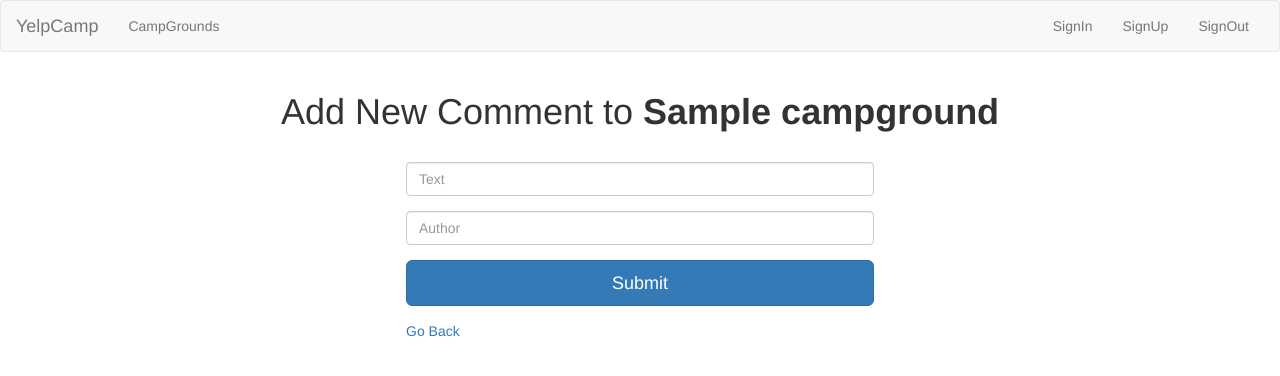
After one commit to gdalal49/yelpCamp, a Node server app: page /campgrounds/600000000000000000000001/comments/new in a window 1280 px wide. The commit adds this page. Shown: the top 376 px of the page. Run offline with Node 20, Linux system fonts and the light colour scheme; tables that the repository leaves empty hold one stand-in row (values such as "Sample post"); some libraries are stand-ins or nearby versions.

Commit message:
Added Models and Comment System

```diff
--- a/app.js
+++ b/app.js
@@ -1,87 +1,104 @@
-const express    = require("express"),
-      app        = express(),
-      bodyParser = require("body-parser"),
-      mongoose   = require('mongoose');
-
-mongoose.connect('mongodb://localhost:27017/yelp_camp', {
+const express = require("express"),
+    app = express(),
+    bodyParser = require("body-parser"),
+    mongoose = require("mongoose");
+//APP CONFIG
+mongoose.connect('mongodb://localhost:27017/yelp-camp', {
     useNewUrlParser: true,
     useUnifiedTopology: true
 }).then(() => console.log('Connected to DB!')).catch(error => console.log(error.message));
 
-//Scema Setup
-var campgroundSchema = new mongoose.Schema({
-    name: String,
-    image: String,
-    description: String
-});
+const Campground = require("./models/campground");
+const Comment = require("./models/comment");
 
-var Campground = mongoose.model("Campground",campgroundSchema);
-// Campground.create(
-//     {
-//         name: "Mt Abu",
-//         image: "https://images.pexels.com/photos/2398220/pexels-photo-2398220.jpeg?auto=compress&cs=tinysrgb&h=350",
-//         description: "This is located in mout Abu, 100KMs away from udaipur. It has a beutiful sunset point."
-//     }, function(err, campground){
-//         if(err){
-//             console.log(err);
-//         }else{
-//             console.log("Newly Created Campground");
-//         }
-
-//     }
-// );
-app.use(bodyParser.urlencoded({extended: true}));
-
+app.use(bodyParser.urlencoded({ extended: true }));
 app.set("view engine", "ejs");
 
-app.get("/", function(req, res){
+
+//Landing Route
+app.get("/", function (req, res) {
     res.render("landing");
 });
 
 //INDEX Route
-app.get("/campgrounds", function(req, res){
-    Campground.find({}, function(err, allCampgrounds){
-        if(err){
+app.get("/campgrounds", function (req, res) {
+    Campground.find({}, function (err, allCampgrounds) {
+        if (err) {
             console.log(err);
-        }else{
-            res.render("index", {campgrounds: allCampgrounds});
-
+        } else {
+            res.render("campgrounds/index", { campgrounds: allCampgrounds });
         }
     });
 });
 
 //NEW - show form to create new campground
-app.get("/campgrounds/new", function(req, res){
-    res.render("new");
+app.get("/campgrounds/new", function (req, res) {
+    res.render("campgrounds/new");
 })
 
 //CREATE - add new campground to db
-app.post("/campgrounds", function(req, res){
+app.post("/campgrounds", function (req, res) {
     let name = req.body.name;
     let image = req.body.image;
     let description = req.body.description;
-    let newCampGround = {name: name, image: image, description: description};
-    Campground.create(newCampGround, function(err, newlyCreated){
-        if(err){
+    let newCampGround = { name: name, image: image, description: description };
+    Campground.create(newCampGround, function (err) {
+        if (err) {
             console.log(err);
-        }else{
+        } else {
             res.redirect("/campgrounds");
         }
     })
 });
 
 //SHOW -Shows more info about one campground
-app.get("/campgrounds/:id", function(req, res){
-    Campground.findById(req.params.id, function(err, foundCampground){
-        if(err){
+app.get("/campgrounds/:id", function (req, res) {
+    Campground.findById(req.params.id).populate("comments").exec(function (err, foundCampground) {
+        if (err) {
             console.log(err);
-        } else{
-            res.render("show", {campground: foundCampground});
+        } else {
+            console.log(foundCampground);
+            res.render("campgrounds/show", { campground: foundCampground });
         }
-
     });
 });
 
-app.listen(4000, function(){
+// ======================================= Comments Route
+app.get("/campgrounds/:id/comments/new", function (req, res) {
+    Campground.findById(req.params.id, function (err, campground) {
+        if (err) {
+            console.log(err);
+        } else {
+            res.render("comments/new", { campground: campground });
+        }
+    });
+});
+
+app.post("/campgrounds/:id/comments", function (req, res) {
+    //lookup campground by id
+    Campground.findById(req.params.id, function (err, campground) {
+        if (err) {
+            console.log(err);
+            res.redirect("/campgrounds");
+        } else {
+            Comment.create(req.body.comment, function (err, comment) {
+                if (err) {
+                    console.log(err);
+                    res.redirect('/campgrounds/' + campground._id + '/comments/new');
+                } else {
+                    campground.comments.push(comment);
+                    campground.save();
+                    res.redirect('/campgrounds/' + campground._id);
+                }
+            });
+        }
+    });
+    //create a new comment
+    //connect new comment to campground
+    //redirect to campground show page
+});
+
+
+app.listen(4000, () => {
     console.log("YelpCamp Server has started");
 });
--- a/package.json
+++ b/package.json
@@ -12,6 +12,7 @@
     "body-parser": "^1.19.0",
     "ejs": "^3.1.5",
     "express": "^4.17.1",
+    "module-exports": "^1.0.0",
     "mongoose": "^5.10.9"
   }
 }
--- /dev/null
+++ b/views/comments/new.ejs
@@ -0,0 +1,39 @@
+<%- include("../partials/header") %>
+<div class="container">
+  <div class="row">
+    <h1 style="text-align: center">
+      Add New Comment to <strong><%= campground.name %></strong>
+    </h1>
+    <div style="width: 40%; margin: 30px auto">
+      <form action="/campgrounds/<%= campground._id %>/comments" method="POST">
+        <div class="form-group">
+          <input
+            class="form-control"
+            type="text"
+            name="comment[text]"
+            id=""
+            placeholder="Text"
+          />
+        </div>
+        <div class="form-group">
+          <input
+            class="form-control"
+            type="text"
+            name="comment[author]"
+            id=""
+            placeholder="Author"
+          />
+        </div>
+        <div class="form-group">
+          <input
+            class="btn btn-lg btn-primary btn-block"
+            type="submit"
+            placeholder="Submit!"
+          />
+        </div>
+      </form>
+      <a href="/campgrounds">Go Back</a>
+    </div>
+  </div>
+</div>
+<%- include("../partials/footer") %>
--- a/views/partials/header.ejs
+++ b/views/partials/header.ejs
@@ -1,10 +1,21 @@
 <!DOCTYPE html>
 <html lang="en">
   <head>
-    <meta charset="UTF-8">
-    <meta name="viewport" content="width=device-width, initial-scale=1.0">
+    <meta charset="UTF-8" />
+    <meta name="viewport" content="width=device-width, initial-scale=1.0" />
     <title>YelpCamp</title>
-    <link rel="stylesheet" href="https://maxcdn.bootstrapcdn.com/bootstrap/3.3.7/css/bootstrap.min.css" integrity="sha384-BVYiiSIFeK1dGmJRAkycuHAHRg32OmUcww7on3RYdg4Va+PmSTsz/K68vbdEjh4u" crossorigin="anonymous">
+    <link
+      rel="stylesheet"
+      href="https://maxcdn.bootstrapcdn.com/bootstrap/3.3.7/css/bootstrap.min.css"
+      integrity="sha384-BVYiiSIFeK1dGmJRAkycuHAHRg32OmUcww7on3RYdg4Va+PmSTsz/K68vbdEjh4u"
+      crossorigin="anonymous"
+    />
+    <style>
+      .campsiteImages {
+        height: 200px;
+        width: 260px;
+      }
+    </style>
   </head>
   <body>
     <nav class="navbar navbar-default">
@@ -13,6 +24,9 @@
           <a class="navbar-brand" href="/">YelpCamp</a>
         </div>
         <div class="collapse navbar-collapse">
+          <ul class="nav navbar-nav">
+            <li><a href="/campgrounds">CampGrounds</a></li>
+          </ul>
           <ul class="nav navbar-nav navbar-right">
             <li><a href="/">SignIn</a></li>
             <li><a href="/">SignUp</a></li>
@@ -21,3 +35,5 @@
         </div>
       </div>
     </nav>
+  </body>
+</html>
```
Also changed, not shown: Extra/seeds.js (added, +64 -0 lines), models/campground.js (added, +15 -0 lines), models/comment.js (added, +9 -0 lines), views/campgrounds/index.ejs (added, +45 -0 lines), views/campgrounds/new.ejs (added, +46 -0 lines), views/campgrounds/show.ejs (added, +19 -0 lines), views/index.ejs (deleted, +0 -40 lines), views/new.ejs (deleted, +0 -24 lines), views/show.ejs (deleted, +0 -9 lines), 1 other file. Lines whose indentation alone changed are shown as unchanged.
